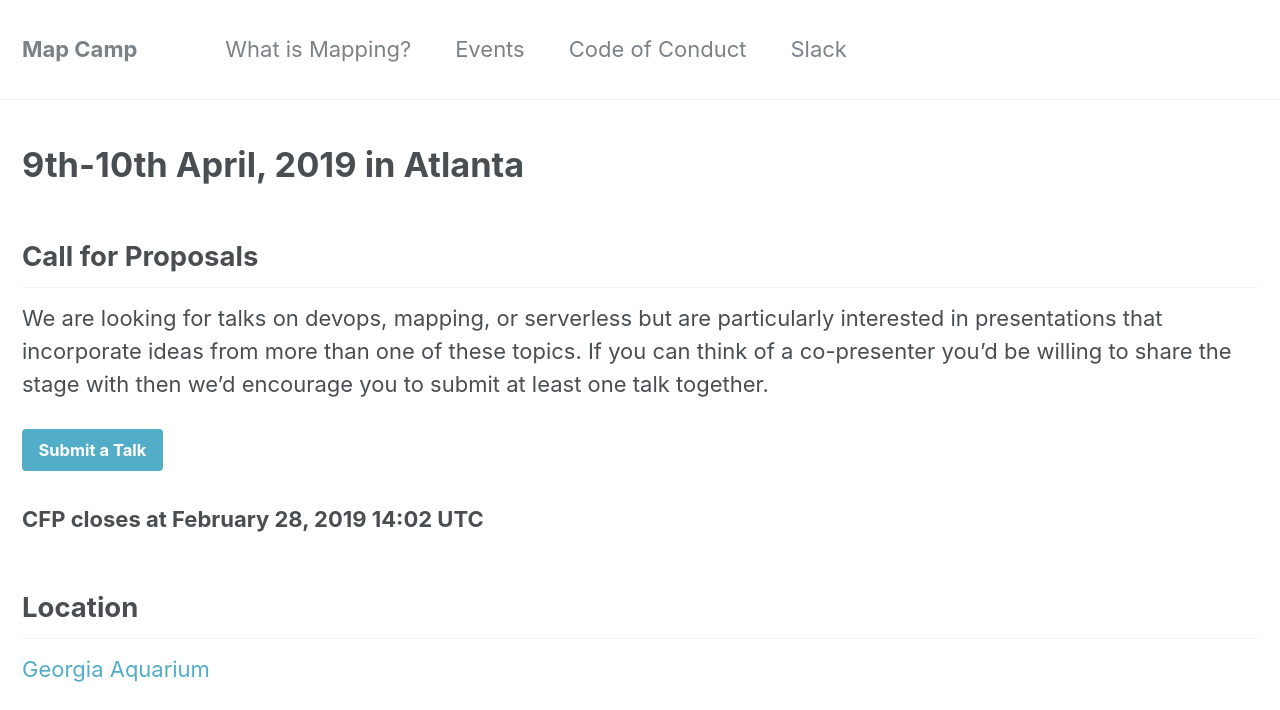
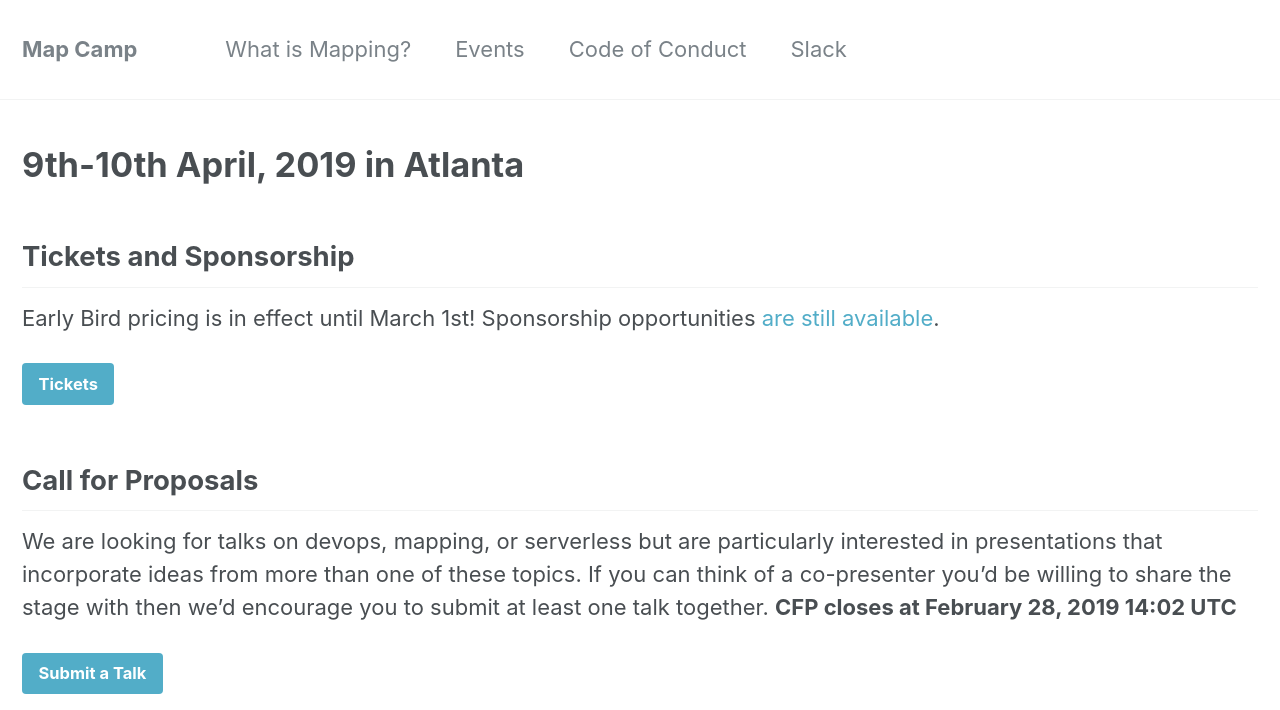
Before and after one commit to mapcampcommittee/mapcampcommittee.github.io, a Jekyll site: the page built from _pages/2019-04_Atlanta.html, in a window 1280 px wide and 900 px high, cut to the strip 0-710 px from the top of the window. Built offline with Jekyll 4.4.1, drawn with Linux system fonts in a browser that asks for light colours.

Commit message:
Update atlanta page with tickets and sponsorship.

```diff
--- a/_pages/2019-04_Atlanta.html
+++ b/_pages/2019-04_Atlanta.html
@@ -5,10 +5,12 @@
   - dark-theme
 ---
 <h1>9th-10th April, 2019 in Atlanta</h1>
+<h2>Tickets and Sponsorship</h2>
+<p>Early Bird pricing is in effect until March 1st! Sponsorship opportunities <a target="_blank" href="https://www.devopsdays.org/events/2019-atlanta/sponsor/">are still available</a>.</p>
+<p><a class="btn btn--info" target="_blank" href="https://www.eventbrite.com/e/devopsdaysmap-campserverlessdays-atlanta-2019-tickets-53689463631">Tickets</a></p>
 <h2>Call for Proposals</h2>
-<p>We are looking for talks on devops, mapping, or serverless but are particularly interested in presentations that incorporate ideas from more than one of these topics. If you can think of a co-presenter you’d be willing to share the stage with then we’d encourage you to submit at least one talk together.</p>
+<p>We are looking for talks on devops, mapping, or serverless but are particularly interested in presentations that incorporate ideas from more than one of these topics. If you can think of a co-presenter you’d be willing to share the stage with then we’d encourage you to submit at least one talk together. <b>CFP closes at February 28, 2019 14:02 UTC</b></p>
 <p><a class="btn btn--info" target="_blank" href="https://www.papercall.io/devopsdaysatl2019">Submit a Talk</a></p>
-<p><b>CFP closes at 	February 28, 2019 14:02 UTC</b></p>
 <h2>Location</h2>
 <p><a target="_blank" href="https://www.georgiaaquarium.org/"">Georgia Aquarium</a></p>
 
```
